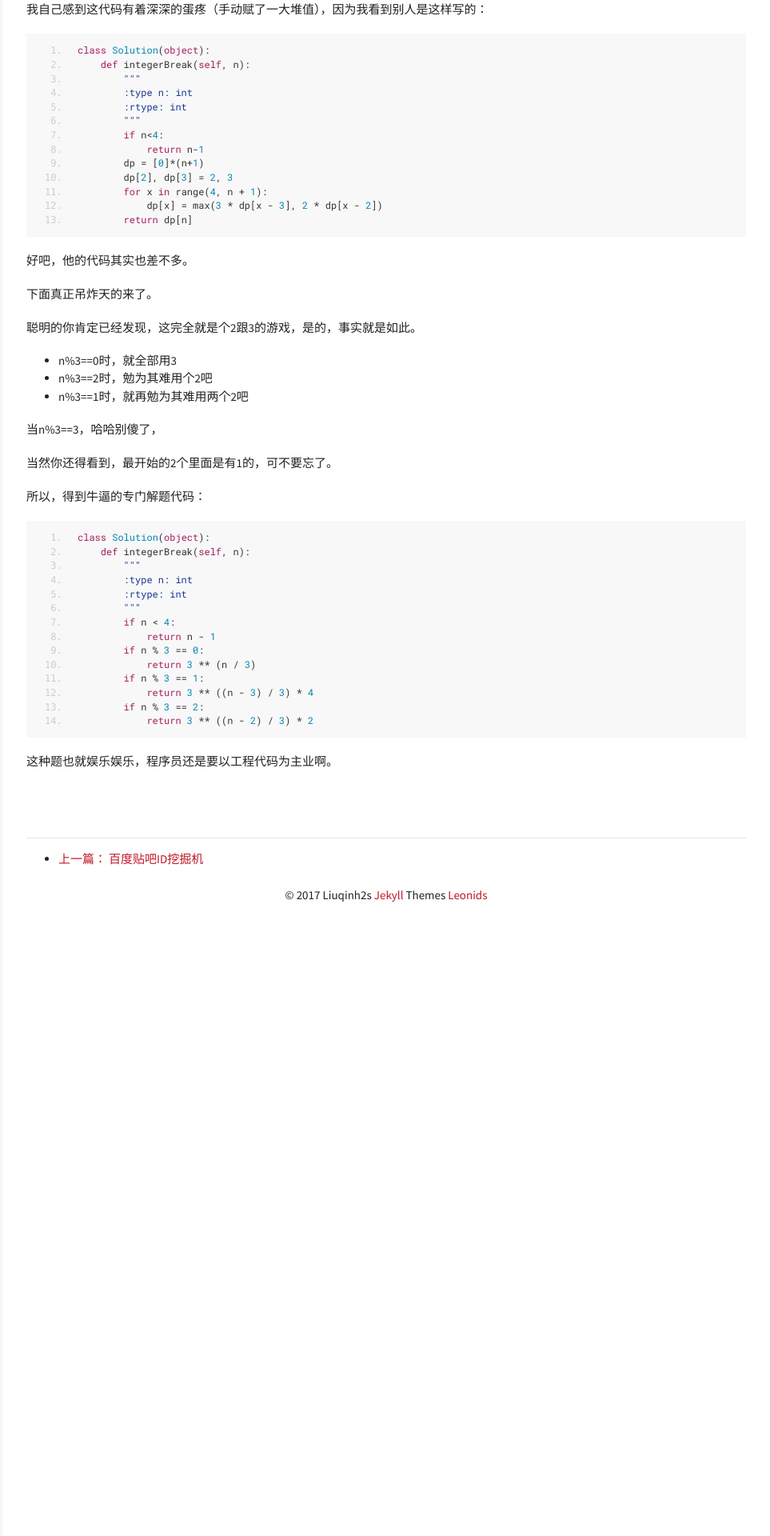
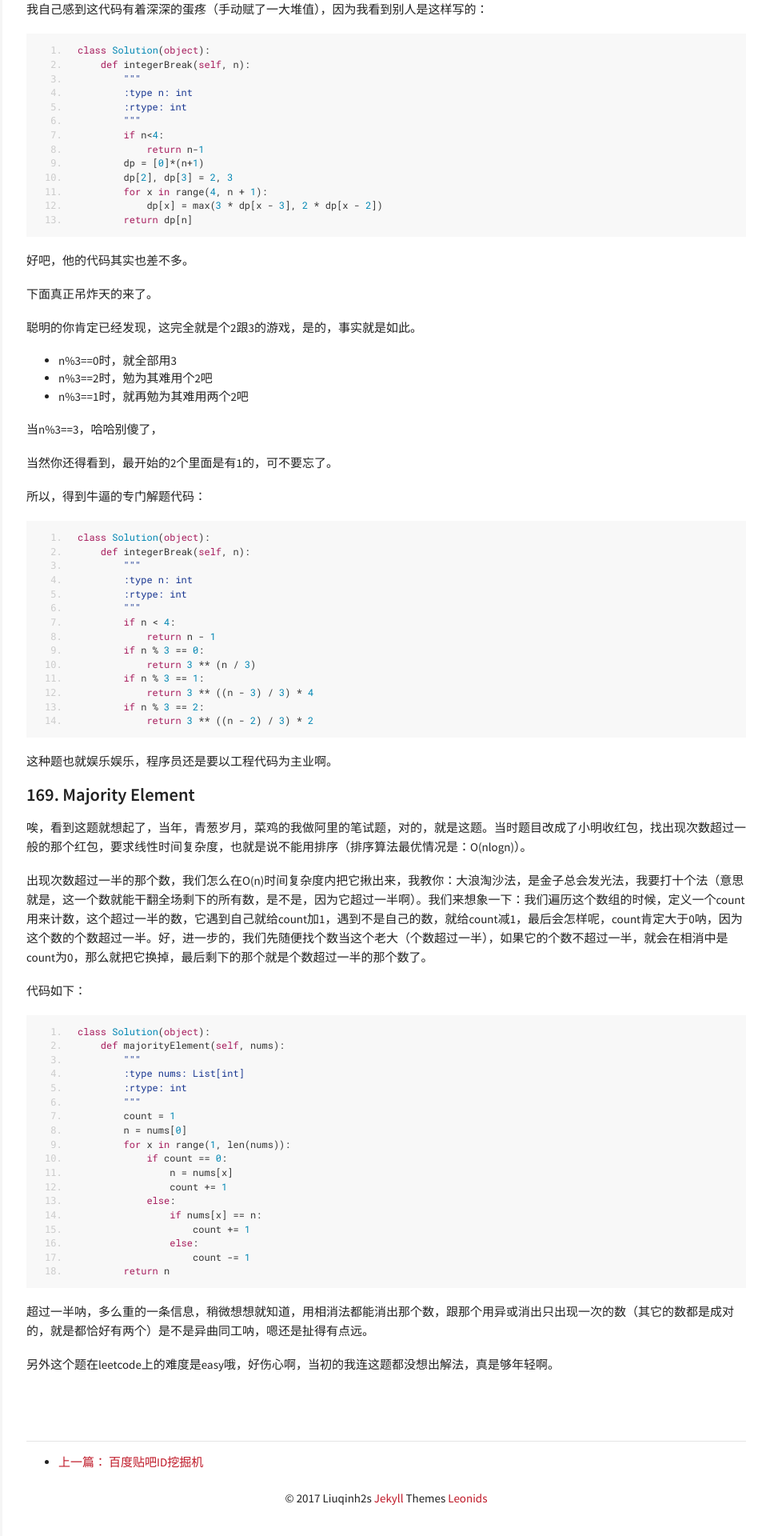
Before and after one commit to transcendtron/liuqinh2s.github.io, a Jekyll site: the page built from _posts/2017-1-13-leetcode讲解.md, in a window 1280 px wide. Shown: the part 2189-4109 px from the top of the page at 80% size, without its empty margins (317-1280 px from the left). Built offline with Jekyll 4.4.1, drawn with Linux system fonts in a browser that asks for light colours; comment, search, counter and statistics services are not loaded.

Commit message:
add 169. Majority Element

````diff
--- a/_posts/2017-1-13-leetcode讲解.md
+++ b/_posts/2017-1-13-leetcode讲解.md
@@ -130,3 +130,36 @@ class Solution(object):
 ```
 
 这种题也就娱乐娱乐，程序员还是要以工程代码为主业啊。
+
+### 169. Majority Element
+
+唉，看到这题就想起了，当年，青葱岁月，菜鸡的我做阿里的笔试题，对的，就是这题。当时题目改成了小明收红包，找出现次数超过一般的那个红包，要求线性时间复杂度，也就是说不能用排序（排序算法最优情况是：O(nlogn)）。
+
+出现次数超过一半的那个数，我们怎么在O(n)时间复杂度内把它揪出来，我教你：大浪淘沙法，是金子总会发光法，我要打十个法（意思就是，这一个数就能干翻全场剩下的所有数，是不是，因为它超过一半啊）。我们来想象一下：我们遍历这个数组的时候，定义一个count用来计数，这个超过一半的数，它遇到自己就给count加1，遇到不是自己的数，就给count减1，最后会怎样呢，count肯定大于0呐，因为这个数的个数超过一半。好，进一步的，我们先随便找个数当这个老大（个数超过一半），如果它的个数不超过一半，就会在相消中是count为0，那么就把它换掉，最后剩下的那个就是个数超过一半的那个数了。
+
+代码如下：
+
+```
+class Solution(object):
+    def majorityElement(self, nums):
+        """
+        :type nums: List[int]
+        :rtype: int
+        """
+        count = 1
+        n = nums[0]
+        for x in range(1, len(nums)):
+            if count == 0:
+                n = nums[x]
+                count += 1
+            else:
+                if nums[x] == n:
+                    count += 1
+                else:
+                    count -= 1
+        return n
+```
+
+超过一半呐，多么重的一条信息，稍微想想就知道，用相消法都能消出那个数，跟那个用异或消出只出现一次的数（其它的数都是成对的，就是都恰好有两个）是不是异曲同工呐，嗯还是扯得有点远。
+
+另外这个题在leetcode上的难度是easy哦，好伤心啊，当初的我连这题都没想出解法，真是够年轻啊。
````
